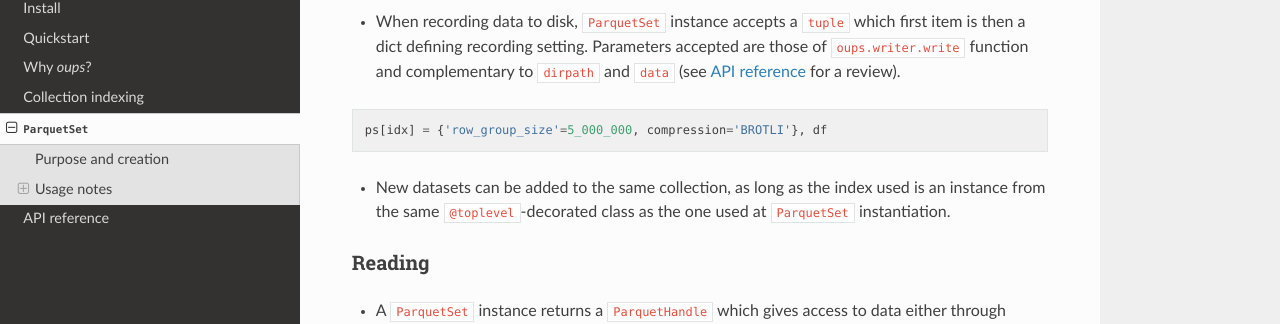
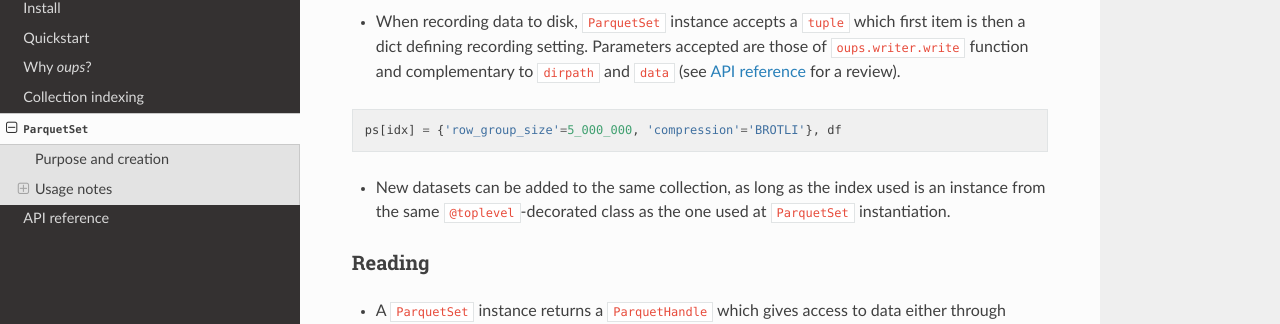
Before and after one commit to yohplala/oups, a Sphinx documentation site: the page built from docs/source/parquetset.rst, in a window 1280 px wide and 900 px high, scrolled down 1051 px. Shown: the part 137-461 px from the top of the window. Built offline with Sphinx 7.4.7 and the Read the Docs theme 2.0.0, drawn with Linux system fonts in a browser that asks for light colours.

```diff
--- a/docs/source/parquetset.rst
+++ b/docs/source/parquetset.rst
@@ -54,7 +54,7 @@ Writing
 
 .. code-block:: python
 
-    ps[idx] = {'row_group_size'=5_000_000, compression='BROTLI'}, df
+    ps[idx] = {'row_group_size'=5_000_000, 'compression'='BROTLI'}, df
 
 * New datasets can be added to the same collection, as long as the index used is an instance from the same ``@toplevel``-decorated class as the one used at ``ParquetSet`` instantiation.
 
```
